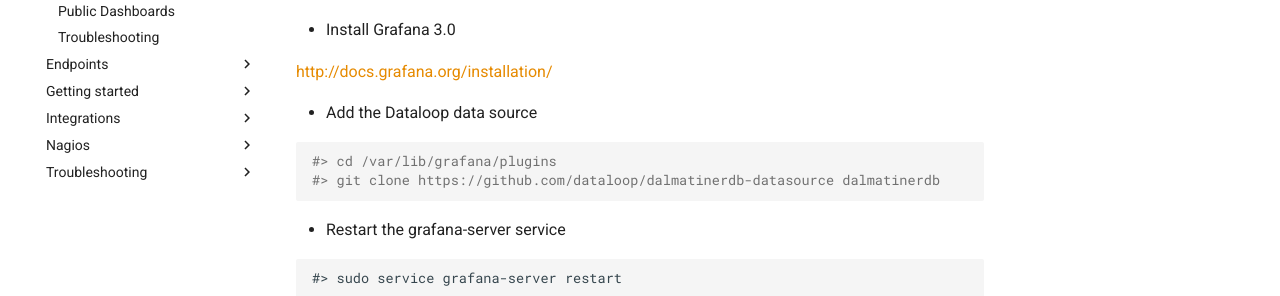
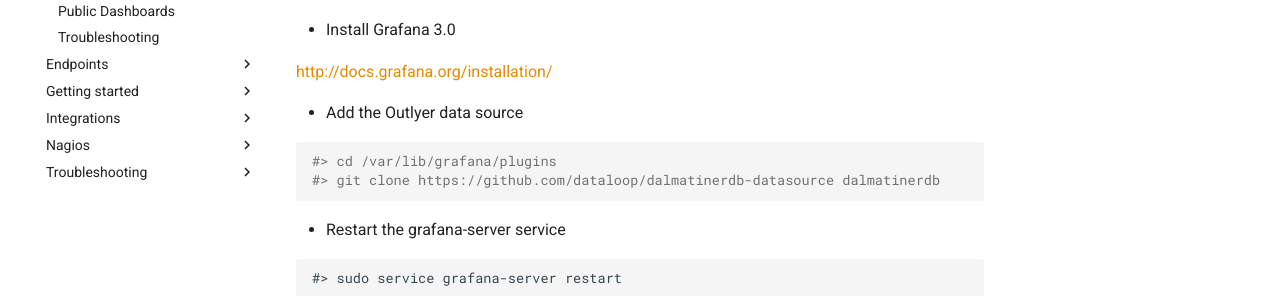
Before and after one commit to dataloop/dataloop-support, an MkDocs documentation site: the page built from docs/dashboards/grafana.md, in a window 1280 px wide and 900 px high. Shown: the part 415-711 px from the top of the window. Built offline with MkDocs 1.6.1 and Material for MkDocs 9.7.7, drawn with Linux system fonts in a browser that asks for light colours; comment, search, counter and statistics services are not loaded.

Commit message:
one more Dataloop replacement

````diff
--- a/docs/dashboards/grafana.md
+++ b/docs/dashboards/grafana.md
@@ -10,7 +10,7 @@
 
 <http://docs.grafana.org/installation/>
 
-* Add the Dataloop data source
+* Add the Outlyer data source
 
 ```
 #> cd /var/lib/grafana/plugins
````
